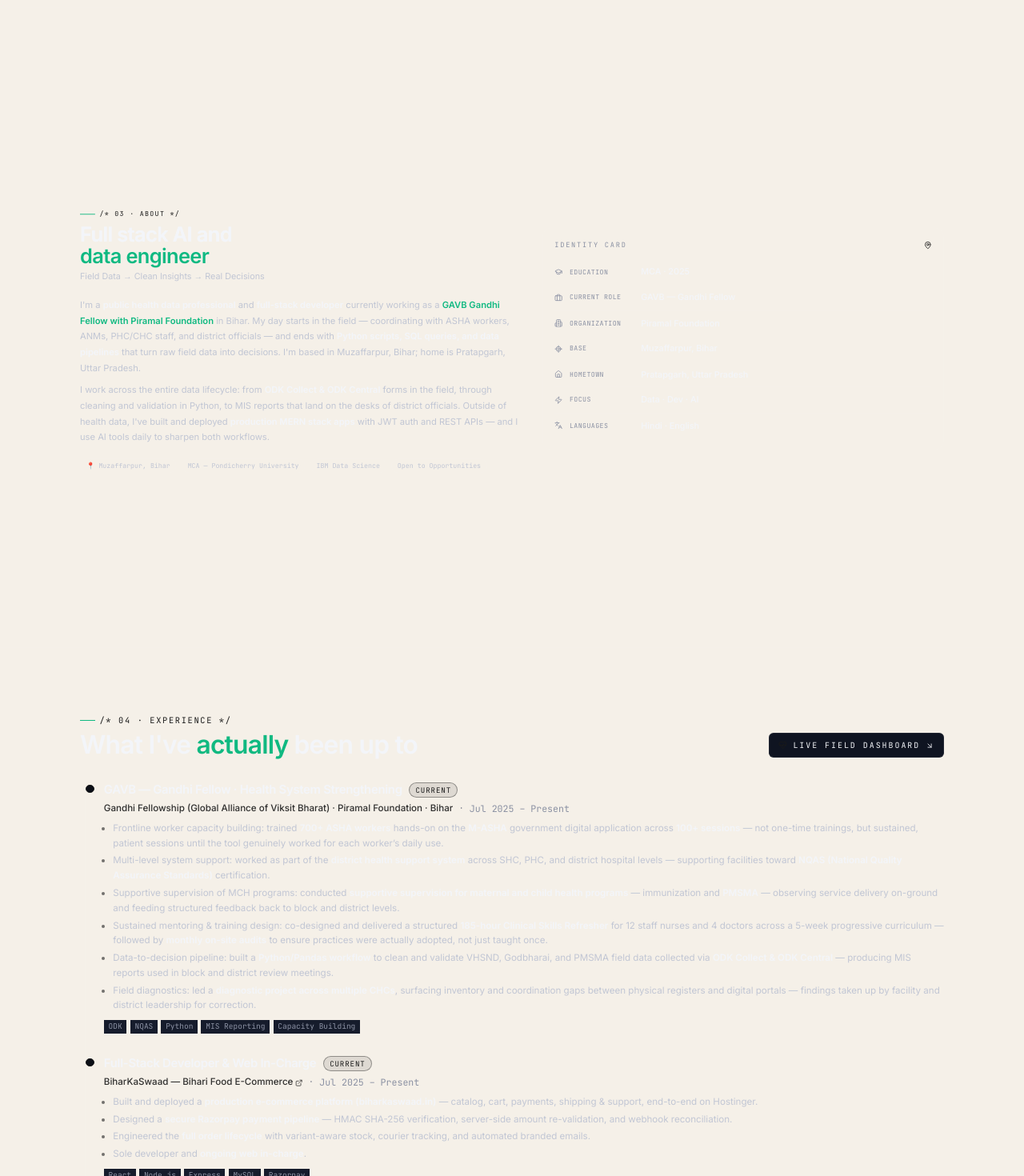
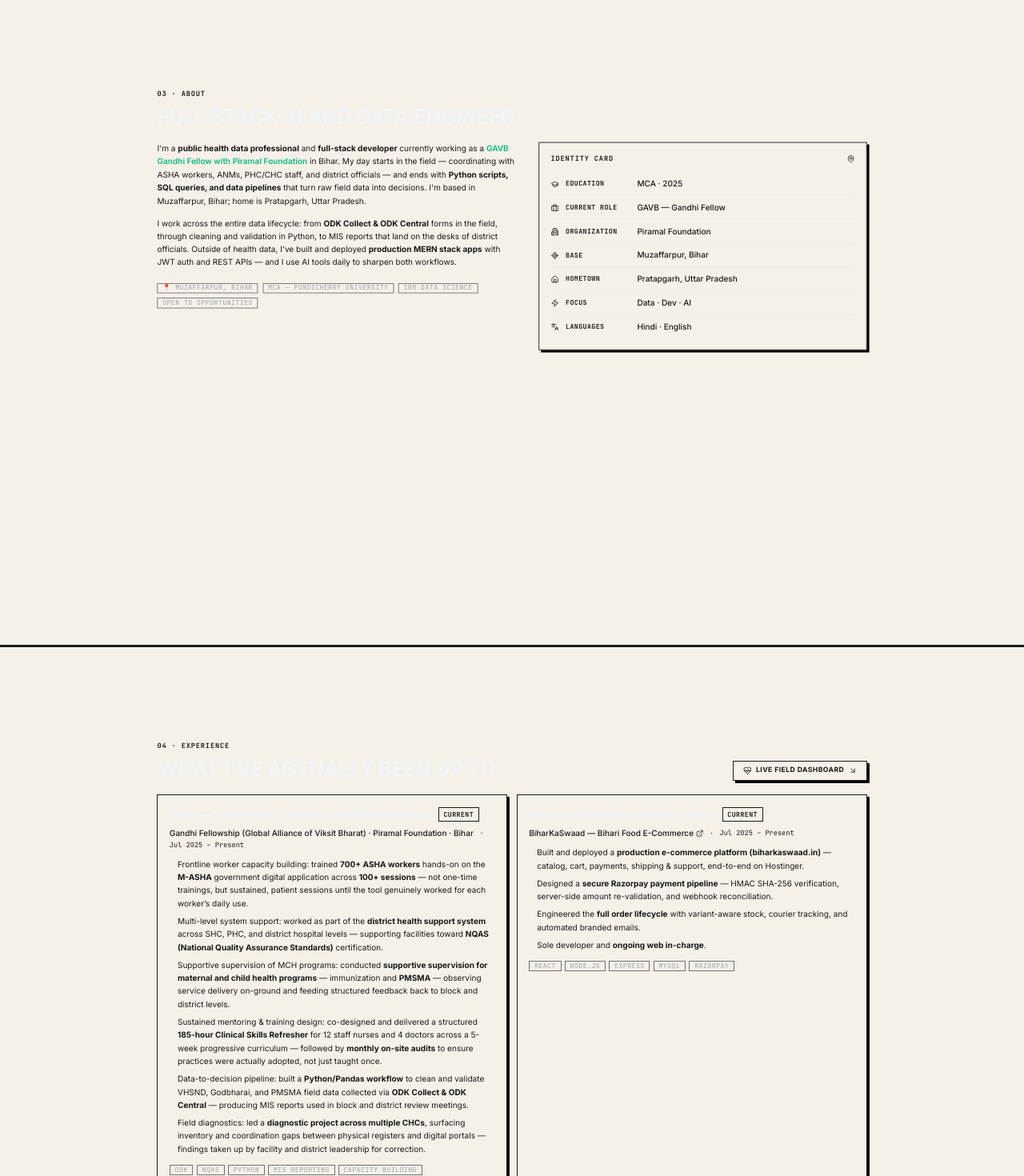
Before and after one commit to adityapandey2002/Portfolio, a Next.js app: page / in a window 1280 px wide. Shown: the part 1620-3090 px from the top of the page at 80% size. Built offline with nearby package versions, Linux system fonts and the light colour scheme; no server answers.

Commit message:
feat: redesign About, Experience, Education sections to V2 brutalist

```diff
--- a/src/components/sections/About.tsx
+++ b/src/components/sections/About.tsx
@@ -4,7 +4,9 @@ import { useRef } from 'react';
 import { motion, useInView } from 'framer-motion';
 import { MapPin, GraduationCap, Briefcase, Languages, Zap, Building2, Home, LocateFixed } from 'lucide-react';
 import { profile } from '@/lib/data/profile';
-import { SectionHeading } from './SectionHeading';
+import { Section } from '@/components/ui/Section';
+import { Card } from '@/components/ui/Card';
+import { Chip } from '@/components/ui/Chip';
 
 const FACTS_ICONS = {
   Education: GraduationCap,
@@ -21,27 +23,22 @@ export function About() {
   const inView = useInView(ref, { once: true, margin: '-80px' });
 
   return (
-    <section id="about" className="relative flex h-full w-full items-center overflow-hidden px-5 lg:px-10">
-      <div className="mx-auto grid w-full max-w-[1500px] items-center gap-8 lg:grid-cols-[1.05fr_0.95fr]">
+    <section id="about" className="border-b-4 border-primary dark:border-white">
+      <Section className="py-12">
+        <div className="mb-6">
+          <span className="font-mono text-xs font-bold uppercase tracking-widest text-on-surface-variant dark:text-ink-dark">
+            03 · ABOUT
+          </span>
+          <h2 className="mt-2 font-headline text-3xl font-bold tracking-tight text-on-surface dark:text-ink-dark sm:text-4xl uppercase">
+            Full stack AI and data engineer
+          </h2>
+        </div>
+        <div className="grid grid-cols-1 gap-8 lg:grid-cols-[1.05fr_0.95fr]">
           <div ref={ref}>
-          <SectionHeading
-            eyebrow="/* 03 · ABOUT */"
-            className="mb-6"
-            title={
-              <>
-                Full stack AI and <br />
-                <span className="text-gradient">data engineer</span>
-              </>
-            }
-            sub={profile.tagline}
-          />
-
-          {/* Only first 2 paragraphs — keeps it scannable */}
-          <div className="space-y-3 text-[13.5px] leading-[1.75] text-ink-2">
+            <div className="space-y-4 text-sm leading-relaxed text-on-surface-variant dark:text-ink-dark/80">
               {profile.aboutParagraphs.slice(0, 2).map((p, i) => (
                 <motion.div
                   key={i}
-                className="about-fade"
                   initial={{ opacity: 0, y: 18 }}
                   animate={inView ? { opacity: 1, y: 0 } : {}}
                   transition={{ duration: 0.7, delay: 0.1 + i * 0.12, ease: [0.16, 1, 0.3, 1] }}
@@ -49,7 +46,6 @@ export function About() {
                 />
               ))}
             </div>
-
             <motion.div
               className="mt-6 flex flex-wrap gap-2"
               initial={{ opacity: 0, y: 16 }}
@@ -57,37 +53,38 @@ export function About() {
               transition={{ duration: 0.7, delay: 0.5 }}
             >
               {profile.tags.map((t) => (
-              <span key={t} className="rounded-full border border-[var(--line)] bg-bg-2/70 px-2.5 py-0.5 font-mono text-[10px] text-ink-2">
-                {t}
-              </span>
+                <Chip key={t}>{t}</Chip>
               ))}
             </motion.div>
           </div>
-
           <motion.aside
-          className="h-fit rounded-2xl border border-[var(--line)] bg-bg-2/60 p-5"
             initial={{ opacity: 0, x: 24 }}
             animate={inView ? { opacity: 1, x: 0 } : {}}
             transition={{ duration: 0.7, delay: 0.25, ease: [0.16, 1, 0.3, 1] }}
           >
+            <Card padding="p-5">
               <div className="mb-4 flex items-center justify-between">
-            <span className="font-mono text-[10.5px] uppercase tracking-[0.2em] text-ink-3">Identity card</span>
-            <MapPin size={14} className="text-primary" />
+                <span className="font-mono text-xs font-bold uppercase tracking-widest text-on-surface-variant dark:text-ink-dark">
+                  Identity card
+                </span>
+                <MapPin size={14} className="text-primary dark:text-white" />
               </div>
-          <div className="divide-y divide-[var(--line)]">
+              <div className="divide-y divide-outline-variant dark:divide-surface-l2">
                 {profile.quickFacts.map((f) => {
                   const Icon = FACTS_ICONS[f.k as keyof typeof FACTS_ICONS];
                   return (
                     <div key={f.k} className="flex items-center gap-3 py-2.5">
-                  {Icon ? <Icon size={14} className="shrink-0 text-ink-3" /> : <span className="h-[14px] w-[14px] shrink-0" />}
-                  <span className="w-28 shrink-0 font-mono text-[10px] uppercase tracking-wider text-ink-3">{f.k}</span>
-                  <span className="text-[13px] font-medium text-ink">{f.v}</span>
+                      {Icon ? <Icon size={14} className="shrink-0 text-on-surface-variant dark:text-ink-dark/60" /> : <span className="h-[14px] w-[14px] shrink-0" />}
+                      <span className="w-28 shrink-0 font-mono text-[10px] font-bold uppercase tracking-wider text-on-surface-variant dark:text-ink-dark/60">{f.k}</span>
+                      <span className="text-sm font-medium text-on-surface dark:text-ink-dark">{f.v}</span>
                     </div>
                   );
                 })}
               </div>
+            </Card>
           </motion.aside>
         </div>
+      </Section>
     </section>
   );
 }
--- a/src/components/sections/Experience.tsx
+++ b/src/components/sections/Experience.tsx
@@ -3,59 +3,45 @@
 import { ExternalLink, HeartPulse, ArrowDownRight } from 'lucide-react';
 import Link from 'next/link';
 import { experience } from '@/lib/data/experience';
-import { SectionHeading } from './SectionHeading';
+import { Section } from '@/components/ui/Section';
+import { Card } from '@/components/ui/Card';
+import { Chip } from '@/components/ui/Chip';
 
 export function Experience() {
   return (
-    <section id="experience" className="relative flex w-full flex-col px-5 lg:px-10">
-      <div className="mx-auto flex w-full max-w-[1500px] flex-col">
-        {/* Fixed header area */}
-        <div className="flex flex-wrap items-end justify-between gap-4">
-          <SectionHeading
-            eyebrow="/* 04 · EXPERIENCE */"
-            className="mb-4"
-            static
-            titleSize="clamp(24px, 3vw, 40px)"
-            title={
-              <>
-                What I&apos;ve <span className="text-gradient">actually</span> been up to
-              </>
-            }
-          />
+    <section id="experience" className="border-b-4 border-primary dark:border-white">
+      <Section className="py-12">
+        <div className="mb-6 flex flex-wrap items-end justify-between gap-4">
+          <div>
+            <span className="font-mono text-xs font-bold uppercase tracking-widest text-on-surface-variant dark:text-ink-dark">
+              04 · EXPERIENCE
+            </span>
+            <h2 className="mt-2 font-headline text-3xl font-bold tracking-tight text-on-surface dark:text-ink-dark sm:text-4xl uppercase">
+              What I&apos;ve actually been up to
+            </h2>
+          </div>
           <Link
             href="/health"
-            className="group mb-4 inline-flex items-center gap-2.5 rounded-lg border border-[var(--line)] bg-bg-2 px-4 py-2.5 font-mono text-[12px] uppercase tracking-[0.2em] text-ink transition-all duration-300 hover:-translate-y-0.5 hover:border-primary hover:text-primary hover:shadow-[0_12px_30px_-12px_var(--primary-glow)]"
+            className="inline-flex items-center gap-2 border-2 border-primary bg-surface px-4 py-2 font-headline text-xs font-bold uppercase tracking-wider text-primary shadow-[4px_4px_0_#000000] transition-all hover:translate-x-0.5 hover:translate-y-0.5 hover:shadow-[2px_2px_0_#000000] dark:border-white dark:bg-surface-l1 dark:text-white dark:shadow-[4px_4px_0_#ffffff] dark:hover:shadow-[2px_2px_0_#ffffff]"
           >
-            <HeartPulse size={15} className="text-primary" />
+            <HeartPulse size={15} />
             Live field dashboard
-            <ArrowDownRight size={14} className="transition-transform duration-300 group-hover:translate-x-0.5 group-hover:translate-y-0.5" />
+            <ArrowDownRight size={14} />
           </Link>
         </div>
-
-        {/* Timeline — the panel is content-sized and the document scrolls
-            through it, so nothing inside is a scroll box. */}
-        <div className="relative ml-2 mt-6 border-l border-[var(--line)] pl-5 lg:pl-8">
+        <div className="grid grid-cols-1 gap-4 lg:grid-cols-2">
           {experience.map((xp) => (
-            <article key={xp.role} className="relative mb-9 last:mb-4">
-              <span
-                className={`absolute -left-[calc(1.5rem+7px)] top-1.5 flex h-3.5 w-3.5 items-center justify-center rounded-full border bg-bg ${
-                  xp.current ? 'border-primary' : 'border-[var(--line)]'
-                }`}
-              >
-                {xp.current && <span className="h-1.5 w-1.5 animate-pulse rounded-full bg-primary" />}
-              </span>
-
+            <Card key={xp.role} padding="p-5">
               <div className="flex flex-wrap items-center gap-x-3 gap-y-1">
-                <h3 className="text-[18px] font-semibold text-ink">{xp.role}</h3>
+                <h3 className="font-headline text-lg font-bold text-on-surface dark:text-ink-dark">{xp.role}</h3>
                 {xp.current && (
-                  <span className="rounded-full border border-primary/40 bg-primary/10 px-2.5 py-0.5 font-mono text-[11px] uppercase tracking-widest text-primary">
+                  <span className="border-2 border-primary bg-primary-container px-2 py-0.5 font-mono text-[10px] font-bold uppercase tracking-wider text-on-primary-container dark:border-white dark:bg-primary-yellow dark:text-on-primary">
                     Current
                   </span>
                 )}
               </div>
-
-              <div className="mt-1 flex flex-wrap items-center gap-x-3 gap-y-1 text-[14px] text-ink-3">
-                <span className="font-medium text-primary/90">
+              <div className="mt-2 flex flex-wrap items-center gap-x-3 gap-y-1 text-sm text-on-surface-variant dark:text-ink-dark/70">
+                <span className="font-medium text-primary dark:text-white">
                   {xp.orgUrl ? (
                     <a href={xp.orgUrl} target="_blank" rel="noopener noreferrer" className="inline-flex items-center gap-1 hover:underline">
                       {xp.org} <ExternalLink size={13} />
@@ -64,27 +50,26 @@ export function Experience() {
                     xp.org
                   )}
                 </span>
-                <span className="text-ink-4">·</span>
-                <span className="font-mono">{xp.period}</span>
+                <span className="text-outline dark:text-ink-dark/40">·</span>
+                <span className="font-mono text-xs">{xp.period}</span>
               </div>
-
-              <ul className="mt-2 list-disc space-y-1 pl-4 text-[14px] leading-relaxed text-ink-2 marker:text-primary/60">
+              <ul className="mt-3 space-y-2 text-sm leading-relaxed text-on-surface-variant dark:text-ink-dark/80">
                 {xp.bullets.map((b, bi) => (
-                  <li key={bi} className="xp-bullet" dangerouslySetInnerHTML={{ __html: b }} />
+                  <li key={bi} className="flex items-start gap-2">
+                    <span className="mt-1.5 h-1.5 w-1.5 shrink-0 bg-secondary dark:bg-vermilion" />
+                    <span dangerouslySetInnerHTML={{ __html: b }} />
+                  </li>
                 ))}
               </ul>
-
-              <div className="mt-3 flex flex-wrap gap-1.5">
+              <div className="mt-4 flex flex-wrap gap-1.5">
                 {xp.tags.map((t) => (
-                  <span key={t} className="rounded bg-bg-3 px-2 py-0.5 font-mono text-[11.5px] text-ink-3">
-                    {t}
-                  </span>
+                  <Chip key={t}>{t}</Chip>
                 ))}
               </div>
-            </article>
+            </Card>
           ))}
         </div>
-      </div>
+      </Section>
     </section>
   );
 }
```
Also changed, not shown: src/components/sections/Education.tsx (+44 -33 lines). Lines whose indentation alone changed are shown as unchanged.
